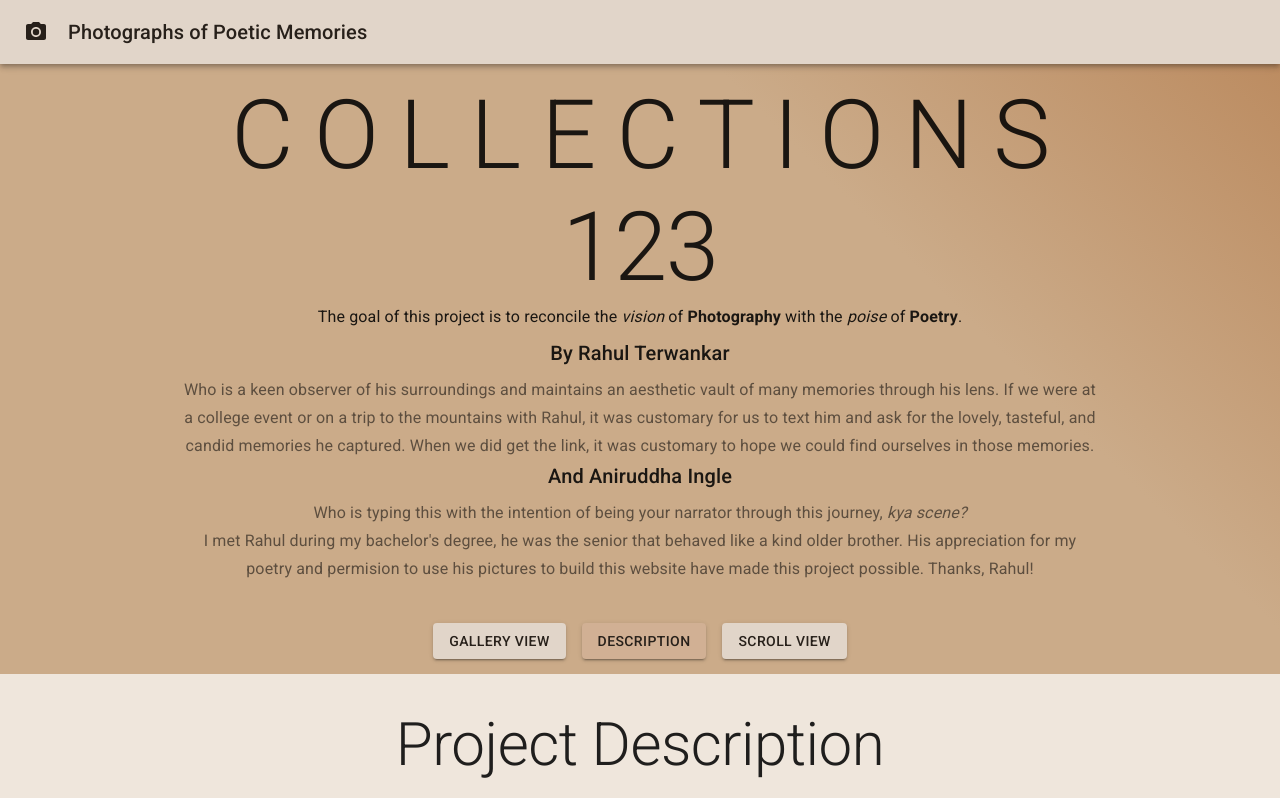
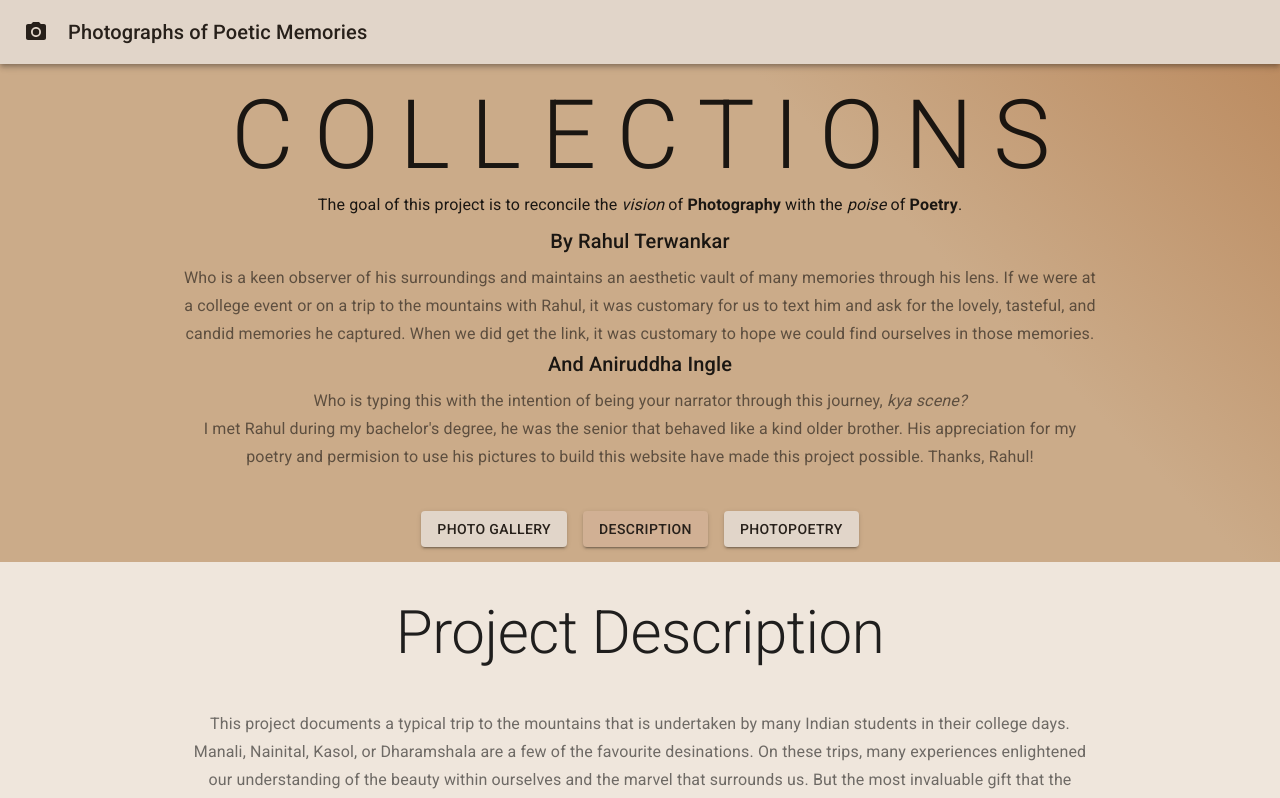
Before and after one commit to aniruddha-ingle/Collections-PhotoPoetry, a React (Create React App) app: page / in a window 1280 px wide. Shown: the top 798 px of the page. Built offline with nearby package versions, Linux system fonts and the light colour scheme.

Commit message:
Photo View & PhotoPoetry

```diff
--- a/src/App.jsx
+++ b/src/App.jsx
@@ -45,7 +45,7 @@ const App = () => {
         <div className={classes.container}>
           <Container maxWidth="md">
             <Typography variant="h1" align="center" color="textPrimary">
-              {"C O L L E C T I O N S 123"}
+              {"C O L L E C T I O N S"}
             </Typography>
             <Typography
               variant="subtitle1"
@@ -108,7 +108,7 @@ const App = () => {
                         : classes.button
                     }
                   >
-                    Gallery View
+                    Photo Gallery
                   </Button>
                 </Grid>
                 <Grid item>
@@ -134,7 +134,7 @@ const App = () => {
                         : classes.button
                     }
                   >
-                    Scroll View
+                    PhotoPoetry
                   </Button>
                 </Grid>
               </Grid>
--- a/src/components/GalleryView.jsx
+++ b/src/components/GalleryView.jsx
@@ -73,7 +73,7 @@ const GalleryView = ({ cards }) => {
                   Read Poem
                 </Button>
                 <Backdrop
-                  className={classes.backdrop}
+                  className={classes.poemRender}
                   open={openPoem}
                   onClick={handlePoemClose}
                 >
--- a/src/styles.js
+++ b/src/styles.js
@@ -53,7 +53,7 @@ const useStyles = makeStyles((theme) => ({
     background: "linear-gradient(45deg, #cbab89 70%, #bc8c61 100%)",
     padding: "20px 0",
   },
-  backdrop: {
+  poemRender: {
     zIndex: theme.zIndex.drawer + 1,
     background: "linear-gradient(45deg, #cbab89 70%, #bc8c61 100%)",
   },
```
Also changed, not shown: 22 other files (tests, documents, lock files or other folders).
